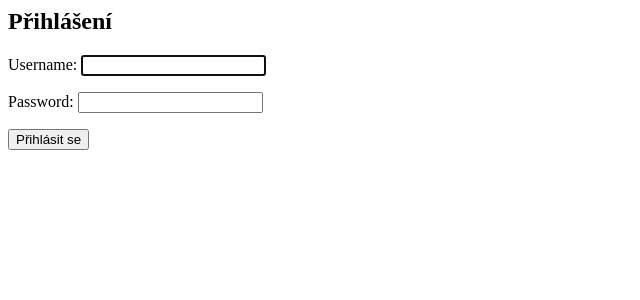
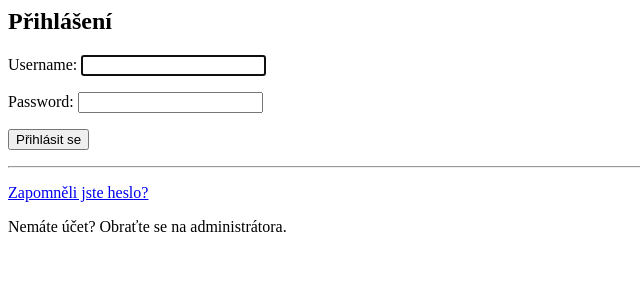
Before and after one commit to JiriCharousek/djangosport, a Django app: page /accounts/login/ in a window 1280 px wide. Shown: the top 300 px of the page, without its empty margins (0-640 px from the left). Run offline with Django 5.2, Linux system fonts and the light colour scheme; parts of the project's set-up code (start-up, migrations or seed data) failed here and were passed over.

Commit message:
zapom.heslo na login

```diff
--- a/core/settings.py
+++ b/core/settings.py
@@ -157,3 +157,9 @@ EMAIL_USE_SSL = False         # SSL vypnout (587 používá TLS)
 EMAIL_HOST_USER = 'tenis-app-info@seznam.cz'
 EMAIL_HOST_PASSWORD = os.environ.get('EMAIL_HOST_PASSWORD')
 DEFAULT_FROM_EMAIL = 'Tenis App <tenis-app-info@seznam.cz>'
+
+# Po přihlášení skoč na hlavní stránku (index.html)
+LOGIN_REDIRECT_URL = 'home'
+
+# Po odhlášení skoč také na hlavní stránku
+LOGOUT_REDIRECT_URL = 'home'
--- a/templates/registration/login.html
+++ b/templates/registration/login.html
@@ -1,6 +1,15 @@
 <h2>Přihlášení</h2>
+
 <form method="post">
-  {% csrf_token %}
-  {{ form.as_p }}
-  <button type="submit">Přihlásit se</button>
+    {% csrf_token %}
+    {{ form.as_p }}
+    <button type="submit">Přihlásit se</button>
 </form>
+
+<hr>
+<p>
+    <a href="{% url 'password_reset' %}">Zapomněli jste heslo?</a>
+</p>
+<p>
+    Nemáte účet? Obraťte se na administrátora.
+</p>
```
